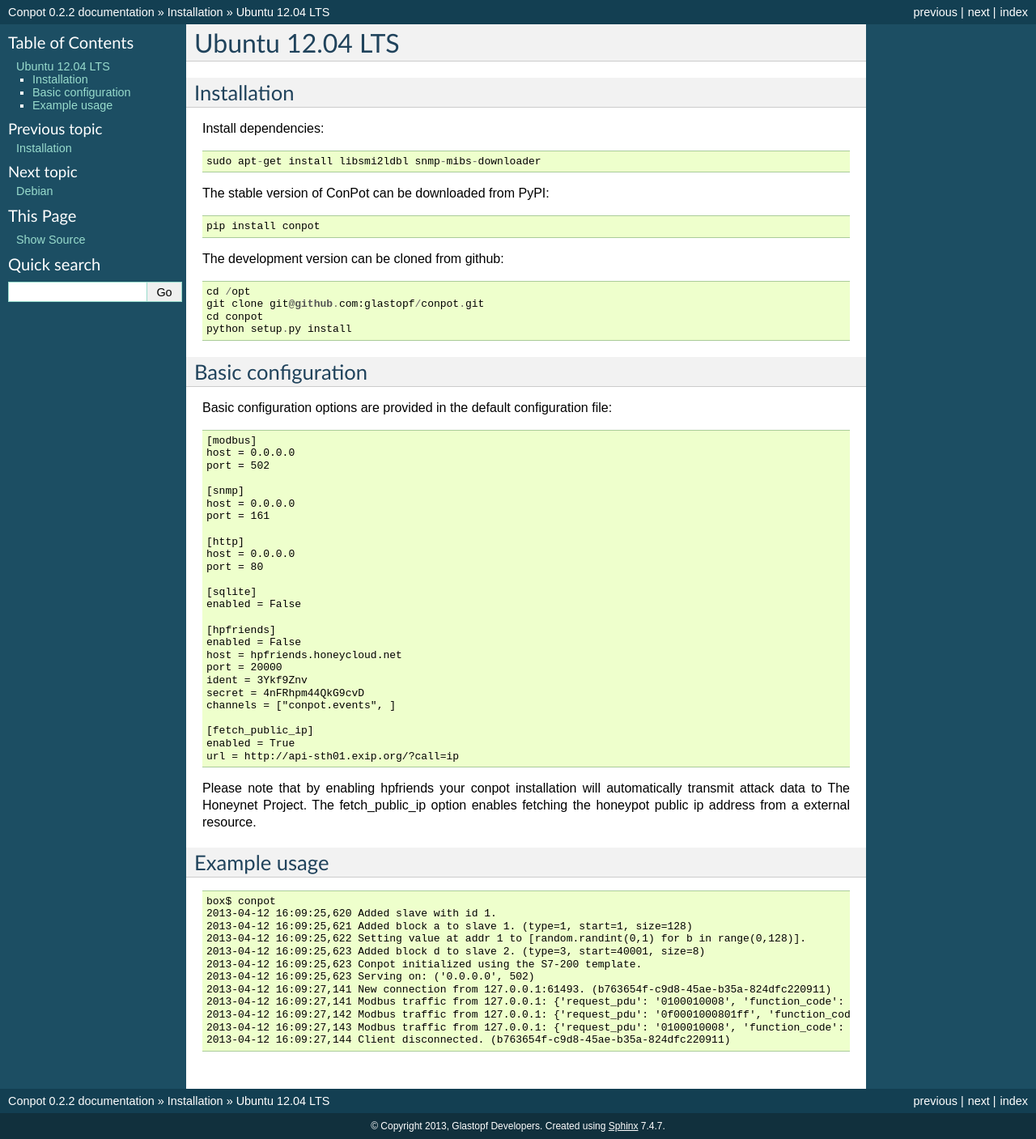
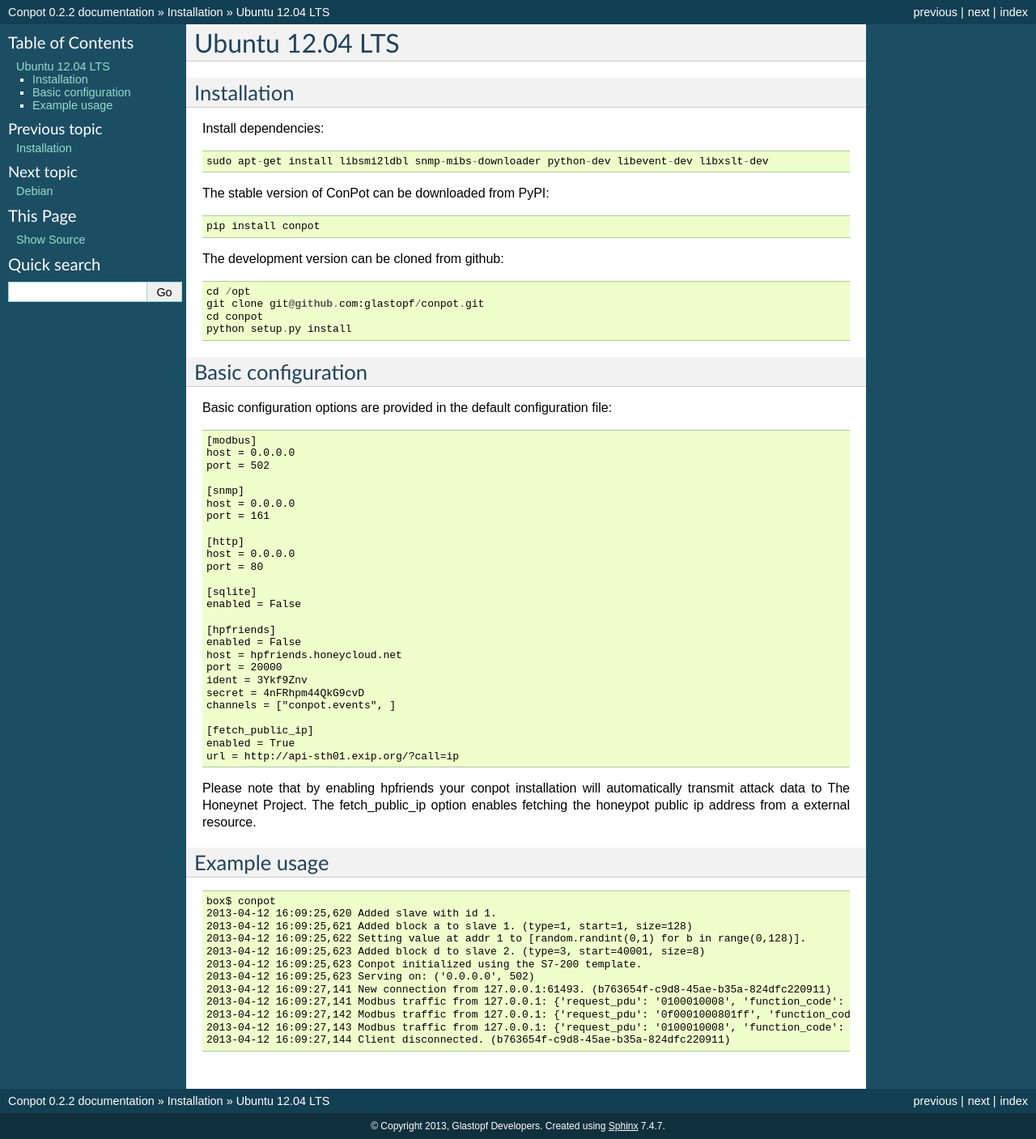
Before and after one commit to logictitans/PLC-conpot, a Sphinx documentation site: the page built from docs/source/installation/ubuntu.rst, in a window 1280 px wide. Shown: the whole page at 81% size. Built offline with Sphinx 7.4.7, drawn with Linux system fonts in a browser that asks for light colours; the version number is read from the project's files by our own code.

Commit message:
Added missing Ubuntu packages dependencies

```diff
--- a/docs/source/installation/ubuntu.rst
+++ b/docs/source/installation/ubuntu.rst
@@ -7,7 +7,7 @@ Installation
 Install dependencies:
 ::
 
-    sudo apt-get install libsmi2ldbl snmp-mibs-downloader
+    sudo apt-get install libsmi2ldbl snmp-mibs-downloader python-dev libevent-dev libxslt-dev
 
 
 The stable version of ConPot can be downloaded from PyPI:
```
